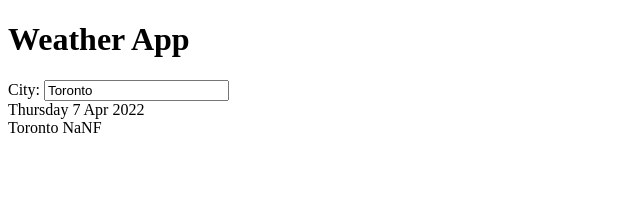
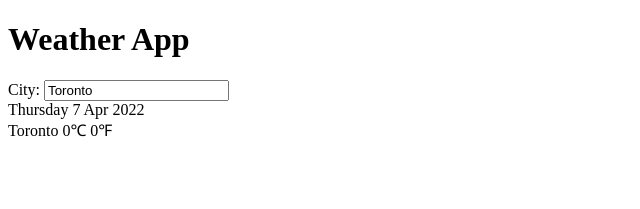
Before and after one commit to vikramsingh13/weather-app, a React (Create React App) app: page / in a window 1280 px wide. Shown: the top 209 px of the page, without its empty margins (0-640 px from the left). Built offline with nearby package versions, Linux system fonts and the light colour scheme; no server answers.

Commit message:
refactored weather details

```diff
--- a/src/component/App.js
+++ b/src/component/App.js
@@ -2,17 +2,21 @@ import React from 'react';
 import DateBuilder from './DateBuilder';
 import SearchBar from './SearchBar';
 import WeatherDisplay from './WeatherDisplay';
-import OpenWeather from '../apis/openWeather';
+import OpenWeather from '../apis/OpenWeather';
 
 
 class App extends React.Component{
   state = {
     date: DateBuilder,
+    errorMessage: "",
     city: "Toronto",
-    weatherInfo: {},
-    errorMessage: "",
+    temp: 0,
+    tempF: 0,
+    humidity: 0,
+    feelsLike: 0,
     lat: 43,
     lon: 43,
+
   };
 
   onChange = (e) => {
@@ -20,29 +24,34 @@ class App extends React.Component{
   }
 
   onSubmit = async() => {
-
     const response = await OpenWeather.get('/weather',{
       params: {
         q: this.state.city,
       }
     });
 
-    console.log(response);
+    await this.setWeatherDetails(response);
 
+  }
 
-    await this.setState({
-      weatherInfo: response.data.main,
+  //takes celcius and returns f
+  celciusToF = c => (c * 9 / 5) + 32;
+
+  setWeatherDetails = async(response) => {
+    const tempF = await this.celciusToF(response.data.main.temp);
+    this.setState({
+      temp: response.data.main.temp,
+      tempF: tempF,
+      humidity: response.data.main.humidity,
+      feelsLike: response.data.main.humidity,
       lat: response.data.coord.lat,
       lon: response.data.coord.lon,
       city: response.data.name,
     });
-
-    console.log(this.state.city);
-
   }
 
   componentDidMount(){
-    this.onSubmit();
+    //this.onSubmit();
   }
 
   render(){
@@ -60,10 +69,12 @@ class App extends React.Component{
 
         <WeatherDisplay
           city={this.state.city}
-        weatherInfo={this.state.weatherInfo}
+          temp={this.state.temp}
+          tempF={this.state.tempF}
+          humidity={this.state.humidity}
+          feelsLike={this.state.feelsLike}
           lat={this.state.lat}
           lon={this.state.lon}
-        errorMessage={this.state.errorMessage}
         />
 
       </div>
--- a/src/component/WeatherDisplay.js
+++ b/src/component/WeatherDisplay.js
@@ -1,33 +1,16 @@
-import React, {Component} from 'react';
+import React from 'react';
 
-class WeatherDisplay extends Component{
-	constructor(props){
-		super(props);
-
-		this.state = {
-			temp: this.props.weatherInfo.temp,
-			humidity: this.props.weatherInfo.humidity,
-			lat: this.props.lat,
-			lon: this.props.lon,
-			city: this.props.city,
-			temp_f: null,
-		};
-	}
-
-	//takes temp in C and returns temp in F
-	celciusToF = c => (c * 9 / 5) + 32;
+const WeatherDisplay = (props) => {
 
 	//todo: add option to switch c/f
 	//todo: display lat, long, humidity
 	//todo: add vectors graphics for background
 
-	render(){
-		return (
-			<div className="weather-display">
-				{this.state.city} {this.celciusToF(this.state.temp)}F
-			</div>
-		);
-	};
+	return (
+		<div className="weather-display">
+			{props.city} {props.temp}&#8451; {props.tempF}&#8457;
+		</div>
+	);
 }
 
 export default WeatherDisplay;
```
Also changed, not shown: src/apis/OpenWeather.js (renamed from src/apis/openWeather.js). Lines whose indentation alone changed are shown as unchanged.
